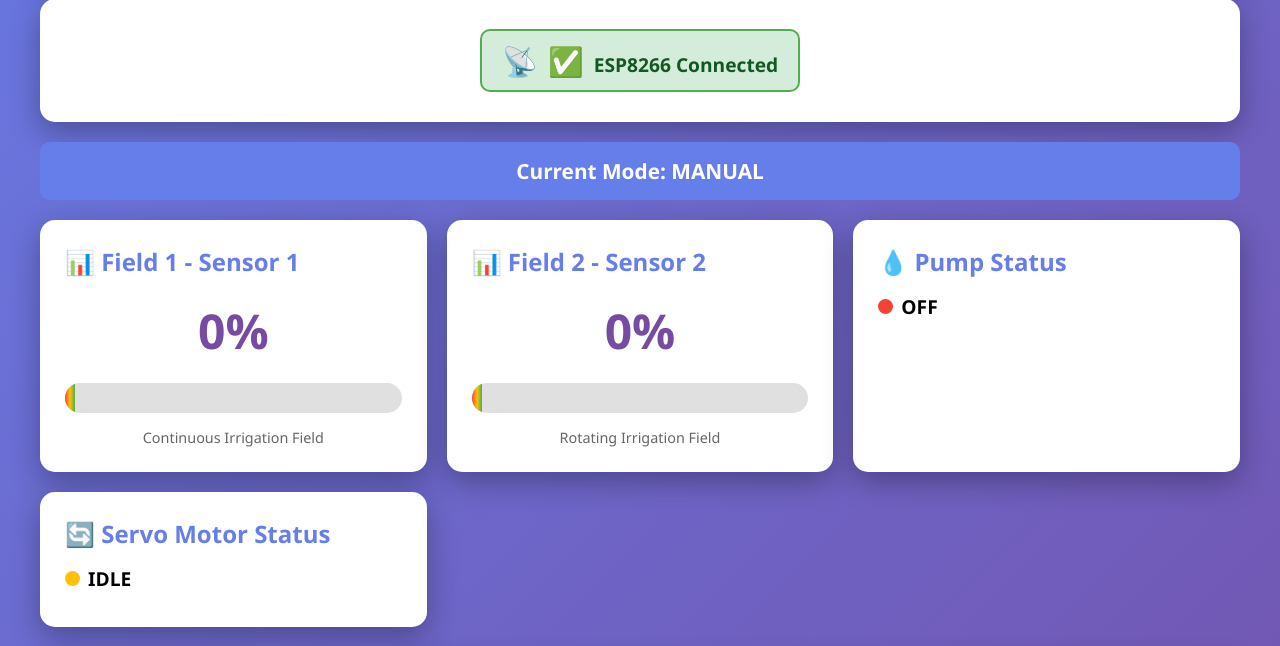
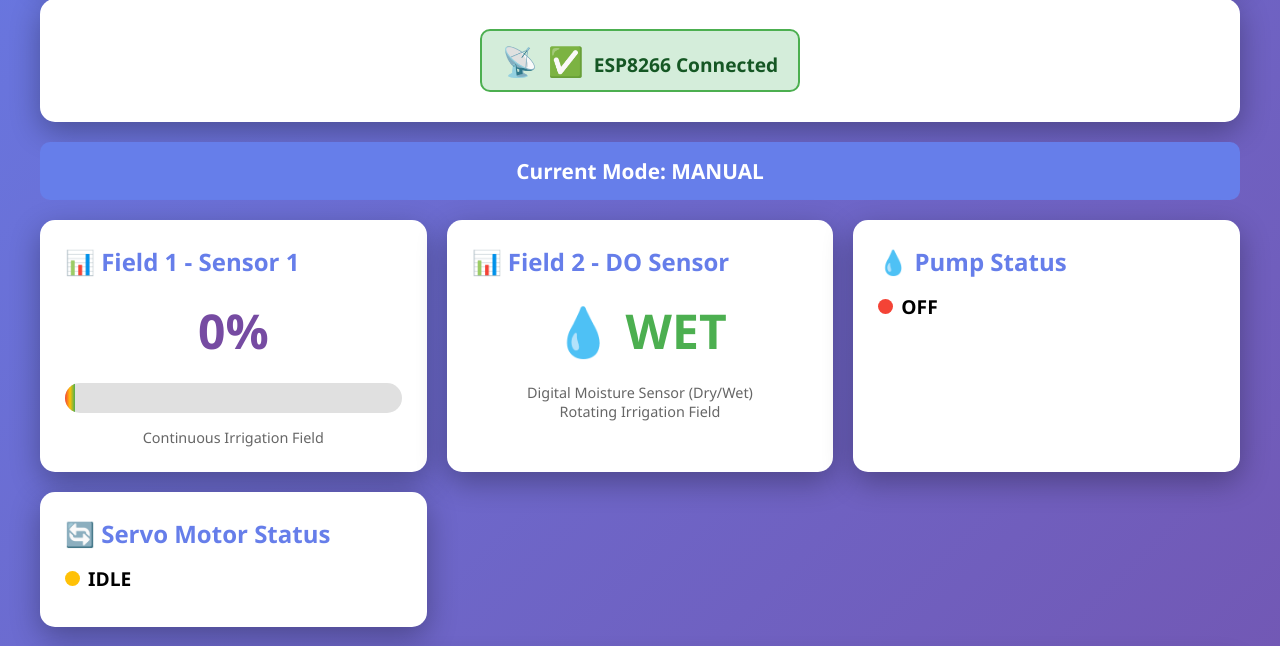
Before and after one commit to safiullah-foragy/Iot_smart_Tree_irrigation_and-monitoring_system, a Flask app: page / in a window 1280 px wide. Shown: the part 568-1214 px from the top of the page. Run offline with Flask 3, Linux system fonts and the light colour scheme.

Commit message:
Change Field 2 DO sensor from percentage to DRY/WET boolean logic

```diff
--- a/app.py
+++ b/app.py
@@ -10,7 +10,7 @@ CORS(app)
 # Global state variables
 system_state = {
     'sensor1_moisture': 0,
-    'sensor2_moisture': 0,
+    'sensor2_dry': False,  # DO sensor: True=Dry, False=Wet
     'pump_status': 'OFF',
     'servo_state': 'IDLE',  # IDLE, STATE1 (180 deg), STATE2 (rotating)
     'control_mode': 'MANUAL',  # MANUAL or AUTO
@@ -67,7 +67,7 @@ def receive_sensor_data():
 
         with state_lock:
             system_state['sensor1_moisture'] = data.get('sensor1', 0)
-            system_state['sensor2_moisture'] = data.get('sensor2', 0)
+            system_state['sensor2_dry'] = data.get('sensor2_dry', False)  # Boolean: True=Dry, False=Wet
             system_state['fire_detected'] = data.get('fire_detected', False)
             system_state['last_update'] = datetime.now().isoformat()
             system_state['last_esp_update'] = datetime.now()  # Update ESP connection timestamp
@@ -202,37 +202,35 @@ def stop_auto_mode():
 def auto_control_logic():
     """
     Automatic control logic for irrigation system.
-    - Below 30%: Start BOTH pump AND servo (servo state based on which sensor)
-    - Above 80%: Turn OFF both pump AND servo completely
-    - Sensor 1 emergency: Use STATE1 (static 180°)
-    - Sensor 2 emergency: Use STATE2 (rotating 0-180°)
-    - If both sensors in emergency: Prioritize Sensor 1
+    - Field 1 (Analog sensor): Below 30% start irrigation, above 80% stop
+    - Field 2 (DO digital sensor): If DRY start irrigation, if WET stop
+    - Field 1 uses STATE1 (static 180°)
+    - Field 2 uses STATE2 (rotating 0-180°)
     """
     with state_lock:
         sensor1 = system_state['sensor1_moisture']
-        sensor2 = system_state['sensor2_moisture']
+        sensor2_is_dry = system_state['sensor2_dry']
 
-        # Check which sensors need emergency irrigation
+        # Check which sensors need irrigation
         sensor1_emergency = sensor1 < MOISTURE_THRESHOLD_LOW
-        sensor2_emergency = sensor2 < MOISTURE_THRESHOLD_LOW
 
         # Determine what action to take
         if sensor1_emergency:
-            # Sensor 1 is in emergency - Start pump AND servo STATE1 (static 180°)
+            # Sensor 1 is in emergency (<30%) - Start pump AND servo STATE1 (static 180°)
             system_state['pump_status'] = 'ON'
             system_state['servo_state'] = 'STATE1'
             system_state['field1_active'] = True
             system_state['field2_active'] = False  # Field 1 has priority
 
-        elif sensor2_emergency:
-            # Only Sensor 2 is in emergency - Start pump AND servo STATE2 (rotating)
+        elif sensor2_is_dry:
+            # Sensor 2 is DRY - Start pump AND servo STATE2 (rotating)
             system_state['pump_status'] = 'ON'
             system_state['servo_state'] = 'STATE2'
             system_state['field1_active'] = False
             system_state['field2_active'] = True
 
-        elif sensor1 >= MOISTURE_THRESHOLD_HIGH and sensor2 >= MOISTURE_THRESHOLD_HIGH:
-            # BOTH sensors above 80% - Turn OFF both pump and servo completely
+        elif sensor1 >= MOISTURE_THRESHOLD_HIGH and not sensor2_is_dry:
+            # Field 1 above 80% AND Field 2 is WET - Turn OFF both pump and servo completely
             system_state['pump_status'] = 'OFF'
             system_state['servo_state'] = 'IDLE'
             system_state['field1_active'] = False
@@ -244,8 +242,8 @@ def auto_control_logic():
             system_state['servo_state'] = 'IDLE'
             system_state['field1_active'] = False
 
-        elif system_state['field2_active'] and sensor2 >= MOISTURE_THRESHOLD_HIGH:
-            # Field 2 reached 80% - Turn OFF both pump and servo
+        elif system_state['field2_active'] and not sensor2_is_dry:
+            # Field 2 is now WET - Turn OFF both pump and servo
             system_state['pump_status'] = 'OFF'
             system_state['servo_state'] = 'IDLE'
             system_state['field2_active'] = False
--- a/templates/index.html
+++ b/templates/index.html
@@ -523,11 +523,9 @@
 
             <!-- Sensor 2 Card -->
             <div class="card">
-                <h2>📊 Field 2 - Sensor 2</h2>
-                <div class="sensor-value" id="sensor2Value">0%</div>
-                <div class="moisture-bar">
-                    <div class="moisture-fill" id="sensor2Bar" style="width: 0%"></div>
-                </div>
+                <h2>📊 Field 2 - DO Sensor</h2>
+                <div class="sensor-value" id="sensor2Value">WET</div>
+                <div class="sensor-label">Digital Moisture Sensor (Dry/Wet)</div>
                 <div class="sensor-label">Rotating Irrigation Field</div>
             </div>
 
@@ -709,11 +707,19 @@
 
                 // Update sensor values
                 document.getElementById('sensor1Value').textContent = data.sensor1_moisture + '%';
-                document.getElementById('sensor2Value').textContent = data.sensor2_moisture + '%';
 
-                // Update moisture bars
+                // Update sensor 2 - DO sensor shows DRY/WET
+                const sensor2Element = document.getElementById('sensor2Value');
+                if (data.sensor2_dry) {
+                    sensor2Element.textContent = '🔴 DRY';
+                    sensor2Element.style.color = '#ff4444';
+                } else {
+                    sensor2Element.textContent = '💧 WET';
+                    sensor2Element.style.color = '#4CAF50';
+                }
+
+                // Update moisture bar for sensor 1 only
                 document.getElementById('sensor1Bar').style.width = data.sensor1_moisture + '%';
-                document.getElementById('sensor2Bar').style.width = data.sensor2_moisture + '%';
 
                 // Update pump status
                 const pumpIndicator = document.getElementById('pumpIndicator');
```
Also changed, not shown: 1 other file.
